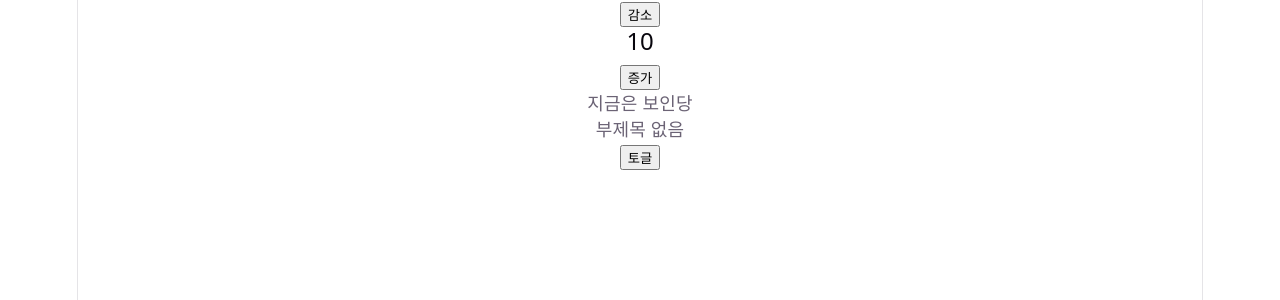
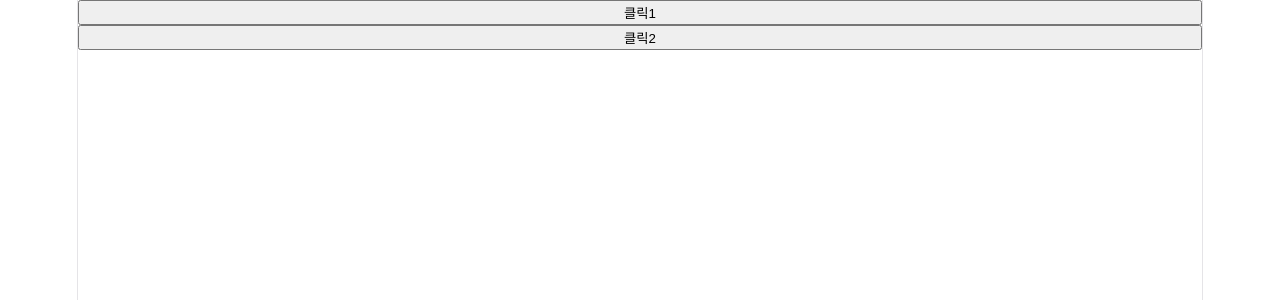
Before and after one commit to joycie416/vue_introduction, a Vue app: page / in a window 1280 px wide. Shown: the top 300 px of the page. Built offline with nearby package versions, Linux system fonts and the light colour scheme.

Commit message:
04-04: 이벤트 전달 emit

```diff
--- a/src/App.vue
+++ b/src/App.vue
@@ -1,7 +1,7 @@
 <script setup lang="ts">
-import LifeCycle from "./components/chap 04/LifeCycle.vue";
+import EventParent from "./components/chap 04/EventParent.vue";
 </script>
 
 <template>
-  <LifeCycle />
+  <EventParent />
 </template>
--- /dev/null
+++ b/src/components/chap 04/EventChild.vue
@@ -0,0 +1,31 @@
+<script lang="ts">
+import { defineComponent } from "vue";
+
+export default defineComponent({
+  emits: ["click-event"],
+  data() {
+    return {
+      message: "클릭!",
+    };
+  },
+  methods: {
+    // 메서드에 전달받은 함수 사용
+    handleClick(payload: { user: string; message: string }) {
+      this.$emit("click-event", payload);
+    },
+  },
+});
+</script>
+
+<template>
+  <!-- 템플릿 내부에서 직접 사용
+   * 템플릿 내에서는 this를 사용하지 않아도 정상 동작함
+  -->
+  <button @click="$emit('click-event', { user: '홍길동', message })">
+    클릭1
+  </button>
+  <!-- 매서드 사용 -->
+  <button @click="handleClick({ user: '김철수', message: '안녕하세용' })">
+    클릭2
+  </button>
+</template>
--- /dev/null
+++ b/src/components/chap 04/EventParent.vue
@@ -0,0 +1,17 @@
+<script lang="ts">
+import { defineComponent } from "vue";
+import EventChild from "./EventChild.vue";
+
+export default defineComponent({
+  components: { EventChild },
+  methods: {
+    alertMessage({ user, message }: { user: string; message: string }) {
+      alert(`${user} ${message}`);
+    },
+  },
+});
+</script>
+
+<template>
+  <EventChild @click-event="alertMessage" />
+</template>
```
Also changed, not shown: src/components/Test.vue (deleted, +0 -28 lines).
